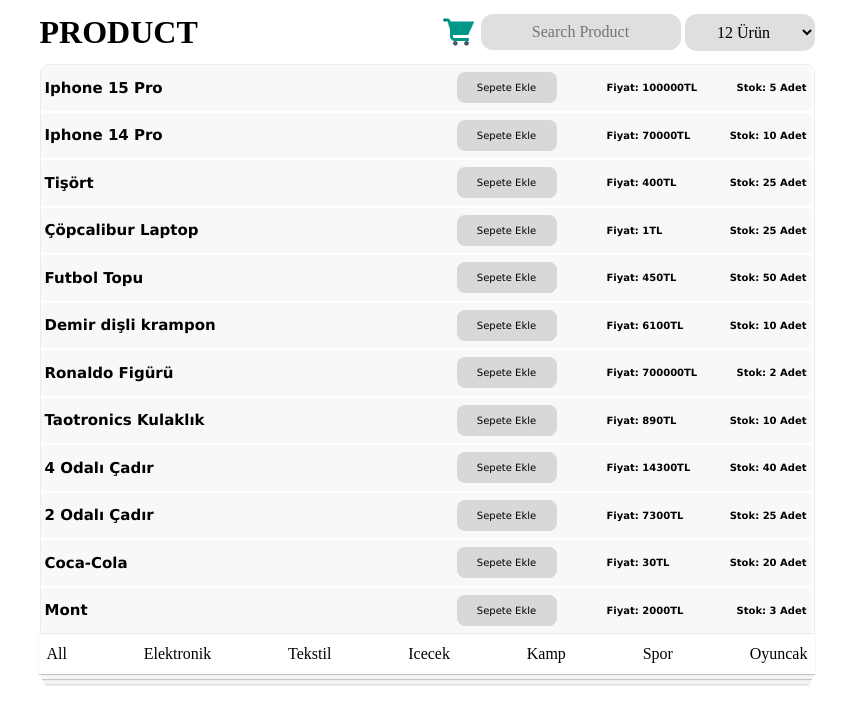
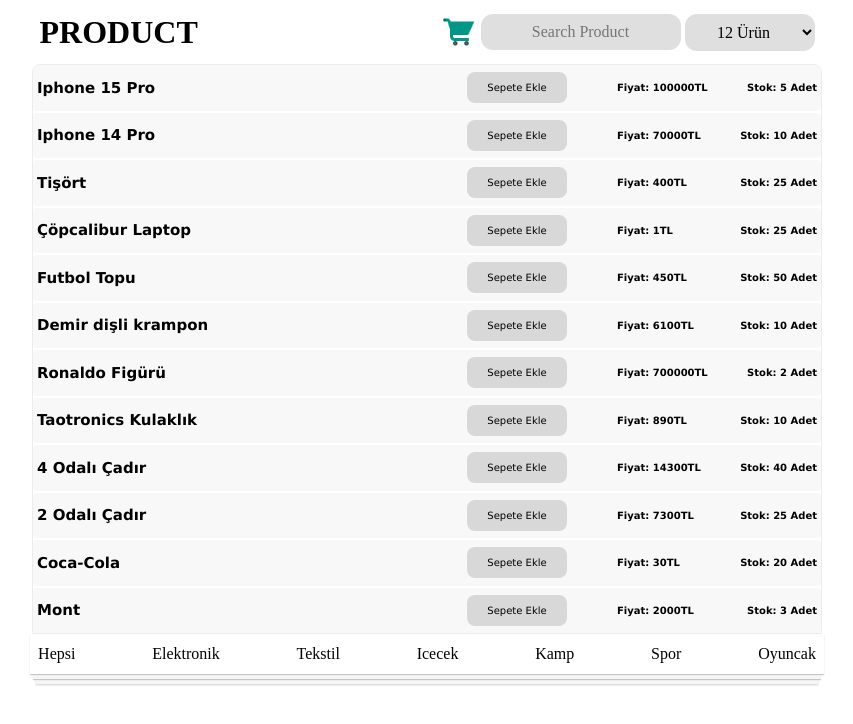
Before and after one commit to korayda4/FirstReactProject, a React (Vite) app: page / in a window 1280 px wide. Shown: the top 724 px of the page, without its empty margins (213-1066 px from the left). Built offline with nearby package versions, Linux system fonts and the light colour scheme.

Commit message:
Sepete ekleme sistemi yapıldı

```diff
--- a/src/App.css
+++ b/src/App.css
@@ -76,7 +76,6 @@
   padding: 4px;
   gap: 16px;
   height: 200px;
-  width:770PX;
   border-radius: 4px;
   background-color: #f8f8f8;
   border-top: none;
@@ -88,7 +87,7 @@
 }
 
 .listContainer {
-  min-width: 775px;
+  min-width: 790px;
   display: flex;
   flex-direction: column;
   gap: 2px;
@@ -161,10 +160,11 @@
   overflow: scroll;
   overflow-x: hidden;
   transition: 400ms;
+  width: 250px;
 }
 
 .slideMenu.active {
-  right: 0px;
+  right: -10px;
   transition: 400ms;
 }
 
@@ -177,7 +177,9 @@
 }
 
 .slideMenu img {
-  /* position: absolute; */
+  position: absolute;
+  left: 0px;
+  top: calc(50%);
   transform: scaleX(-1);
   cursor: pointer;
 }
@@ -185,3 +187,16 @@
 .slideMenu img:hover {
   transform: scale(1.1)scaleX(-1);
 }
+
+.product {
+  padding: 8px;
+  display: flex;
+  flex-direction: column;
+  justify-content: center;
+  text-align: left;
+  font-family: Verdana, Geneva, Tahoma, sans-serif;
+  width: 200px;
+  font-size: 10px;
+  margin: 0 auto;
+  border-bottom: 0.5px solid rgba(92, 91, 91, 0.521);
+}
--- a/src/App.jsx
+++ b/src/App.jsx
@@ -6,6 +6,8 @@
   const [searchProduct, setSearchProduct] = useState("");
   const [listProduct, setListProduct] = useState("12");
   const [openCart, setOpenCart] = useState(false);
+  const [addCart, setAddCart] = useState([]);
+
 
   const productList = [
     {
@@ -98,7 +100,7 @@
 
     if(listingProduct > listProduct) return
     if (
-      (selectedCategory === null || selectedCategory === "All" || x.category === selectedCategory) &&
+      (selectedCategory === null || selectedCategory === "Hepsi" || x.category === selectedCategory) &&
       (searchProduct === "" || x.title.toLowerCase() === searchProduct.toLowerCase())
     ) {
       listingProduct++;
@@ -106,7 +108,7 @@
         <div className="listItem" key={x.id}>
           <h2 className="title">{x.title}</h2>
           <div className="info">
-            <button className="buyBtn">Sepete Ekle</button>
+            <button onClick={(e) => {addProduct(e.target.parentElement.parentElement)}} className="buyBtn" id={x.id}>Sepete Ekle</button>
             <div className="information">
             <h4 className="price">Fiyat: {x.price}TL </h4>
             <h4 className="stock">Stok: {x.stock} Adet </h4>
@@ -118,14 +120,25 @@
     return null;
   });
 
-  const setCart = (
+  const addProduct = (e) => {
+    console.log(e);
+    setAddCart([...addCart,e])
+    // setAddCart([addCart.push(e)])
+    // setAddCart(...addCart,e)
+    console.log(addCart);
+  }
+
+  const setCart =(
       <div className={`slideMenu ${openCart ? 'active' : ''}`}>
         <img src="../src/assets/img/icons8-back-36.png" onClick={() => setOpenCart(false)} alt="" />
         <div className="slideContainer">
           <h1>SEPETİM</h1>
-          <div className="products">
-            <h3>deneme</h3>
-          </div>
+          {addCart.map((item,index) => (
+            <div className="product" key={index}>
+              <h2>{item.children[0].textContent}</h2>
+              <h4>{item.children[1].children[1].children[0].textContent}</h4>
+            </div>
+          ))}
           <div className="total">
             4120893TL
           </div>
@@ -134,12 +147,12 @@
   )
 
 
+
   const clickedVar = (e) => {
     setSelectedCategory(e.target.textContent);
-
   }
 
-  const categories = ["All","Elektronik","Tekstil","Icecek","Kamp","Spor","Oyuncak"];
+  const categories = ["Hepsi","Elektronik","Tekstil","Icecek","Kamp","Spor","Oyuncak"];
   const renderCategory = categories.map(x => {
     return(
       <a onClick={clickedVar} className="categoryLink" href="#" key={x}>{x}</a>
```
